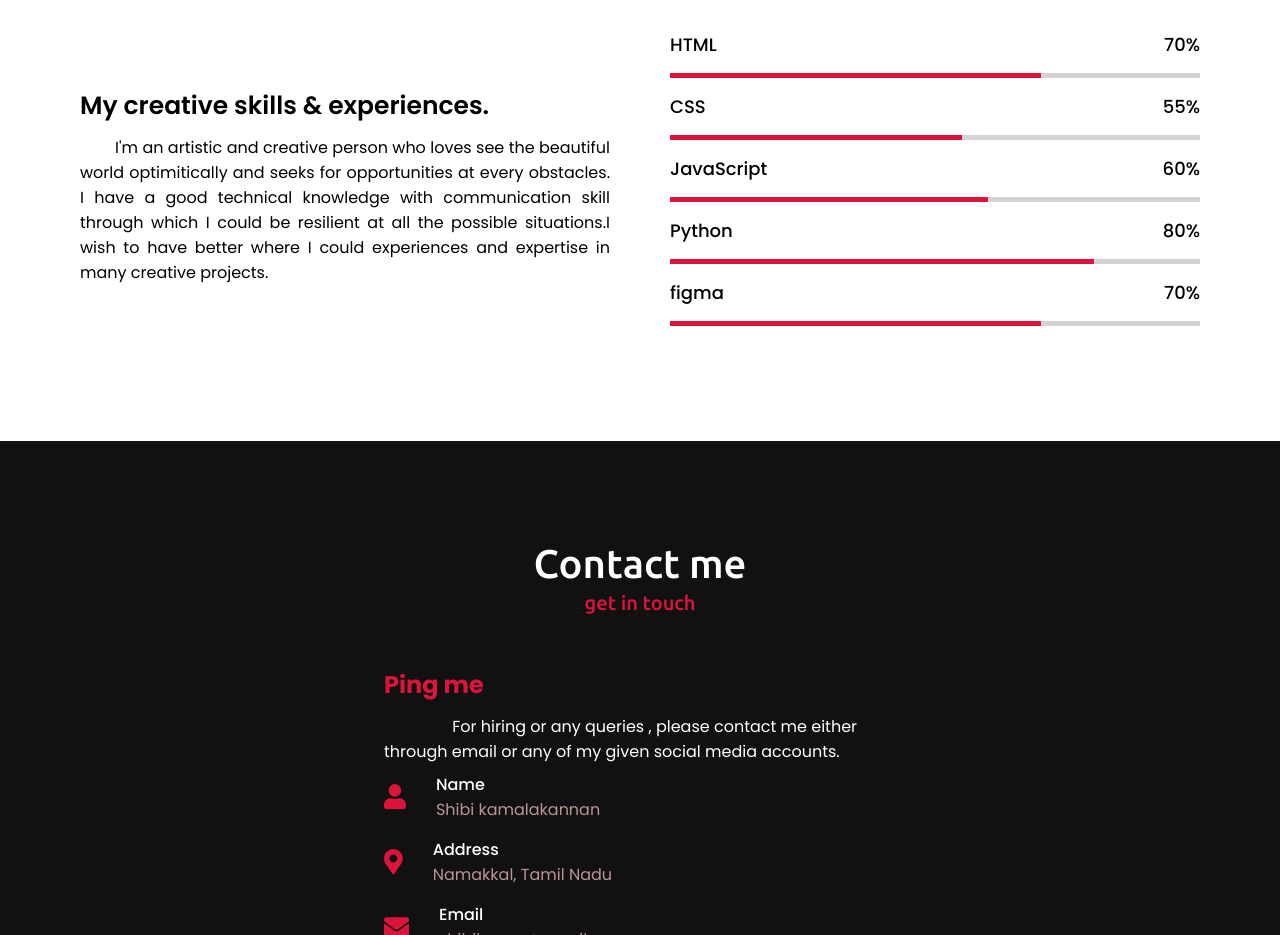
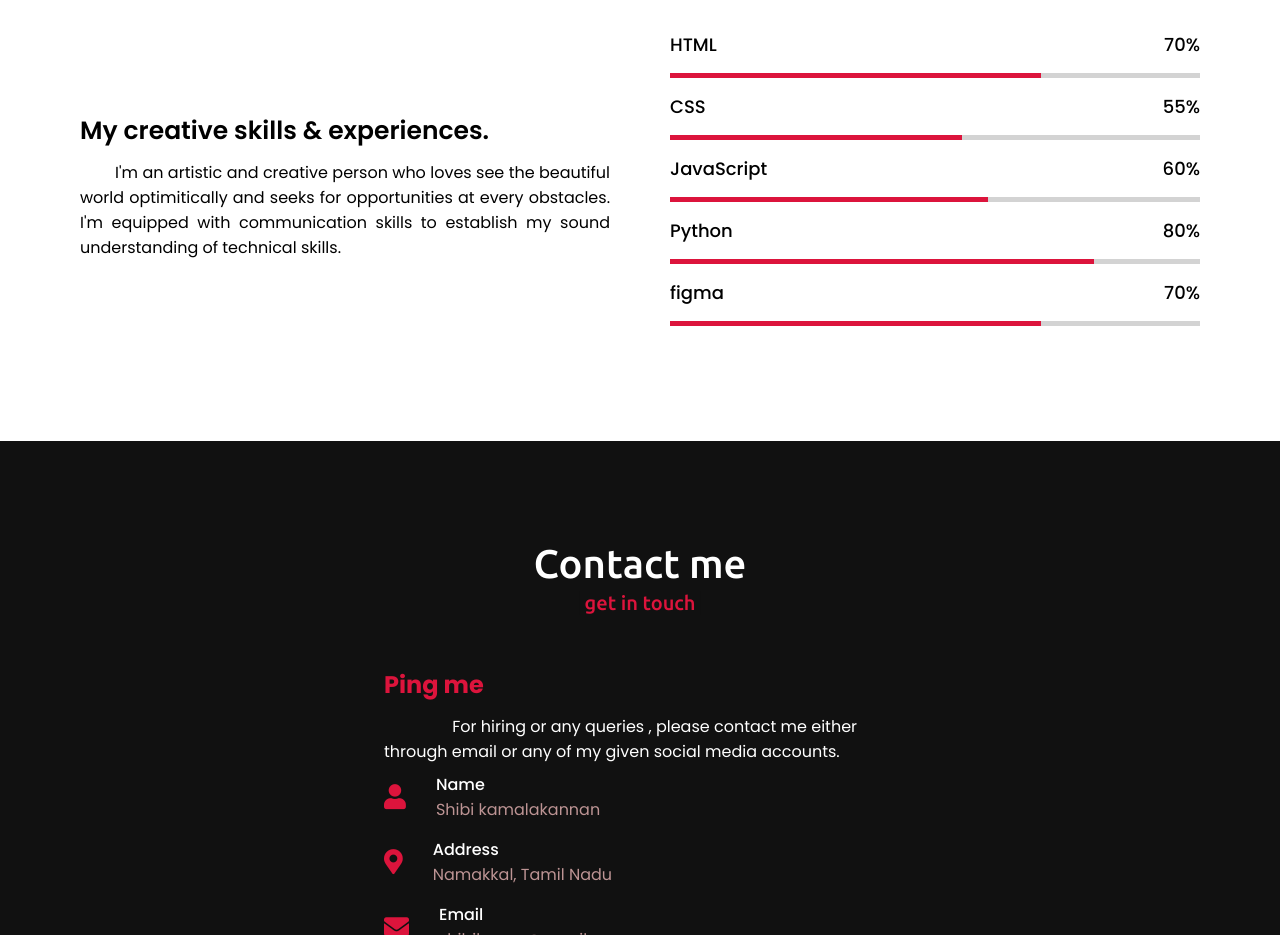
Before and after one commit to Shibi-1/Shibi_off, a plain HTML site: page index.html in a window 1280 px wide. Shown: the part 2300-3235 px from the top of the page. Drawn offline with nearby package versions, Linux system fonts and the light colour scheme.

Commit message:
Update index.html

```diff
--- a/index.html
+++ b/index.html
@@ -110,7 +110,7 @@
                 <div class="column left">
                     <div class="text">My creative skills & experiences.</div>
                     <p>&nbsp&nbsp&nbsp&nbsp&nbsp&nbsp&nbsp&nbspI'm an artistic and creative person who loves see the beautiful world optimitically and seeks for opportunities at every obstacles.
-                        I have a good technical knowledge with communication skill through which I could be resilient at all the possible situations.I wish to have better where I could experiences and expertise in many creative projects.
+                        I'm equipped with communication skills to establish my sound understanding of technical skills.
                     </p>
 
                 </div>
```
